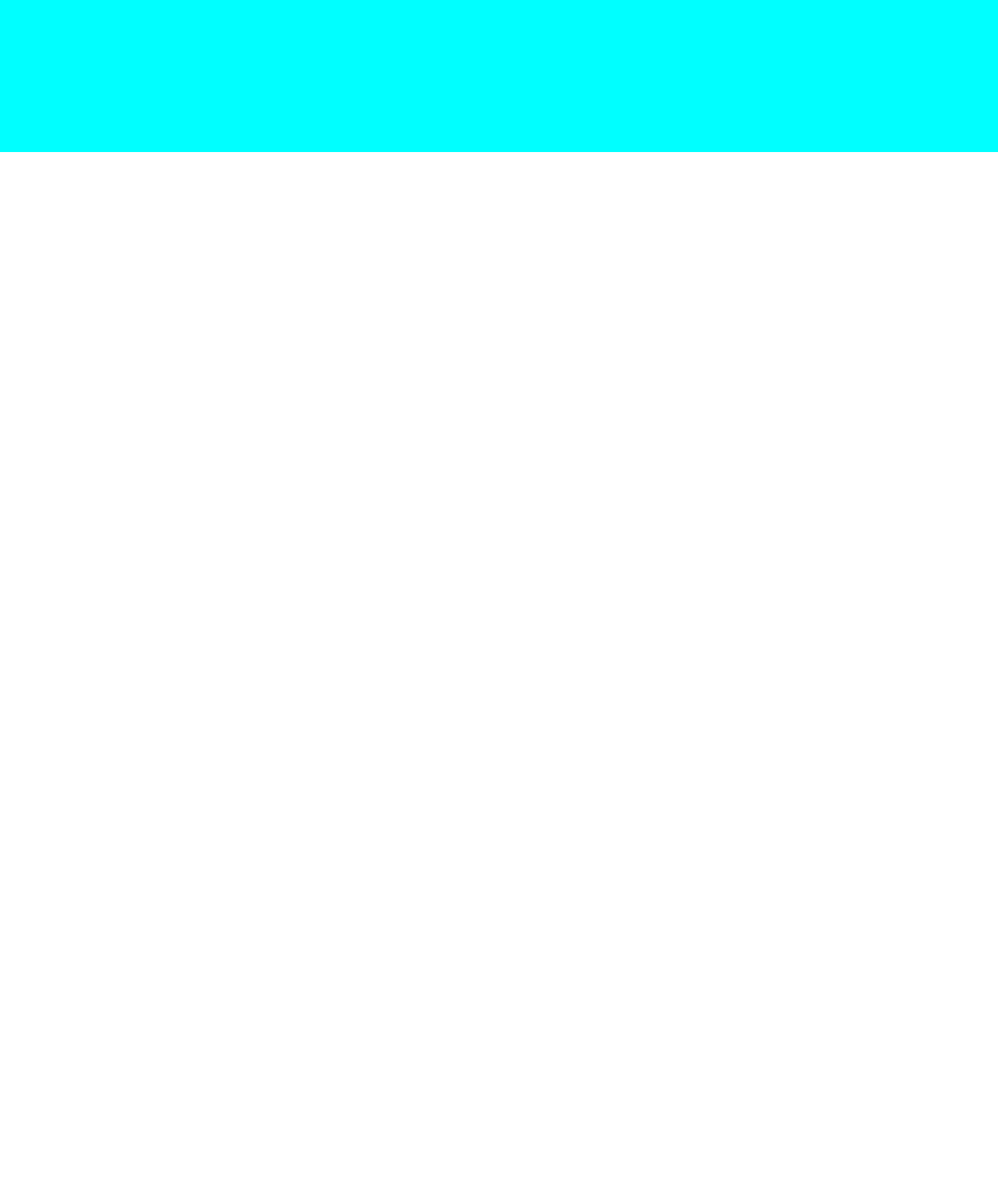
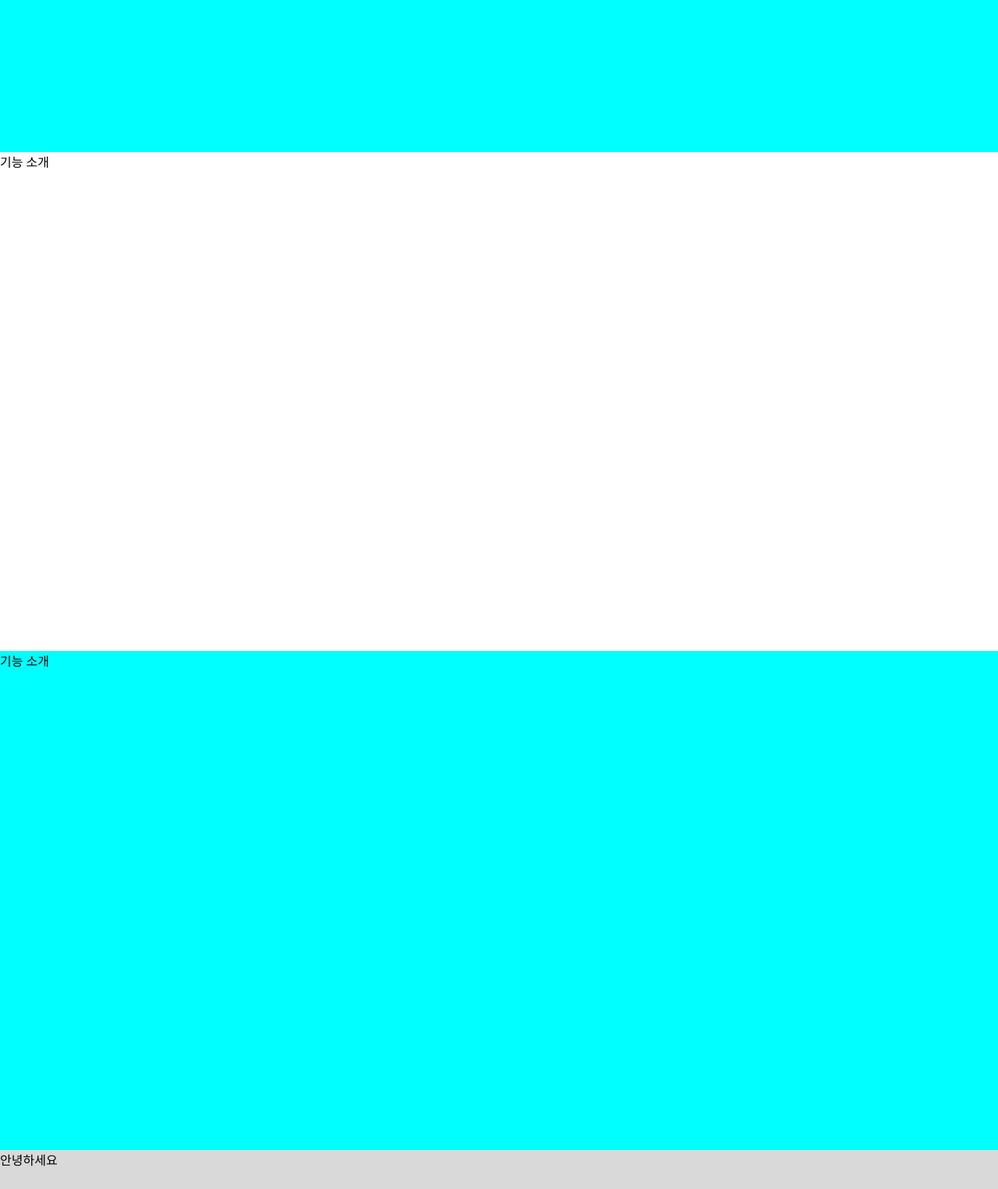
Before and after one commit to Like-lion-inha-Hackathon/nada_djagno, a Django app: page / in a window 1280 px wide. Shown: the part 2941-4466 px from the top of the page at 78% size. Before the commit the page ends 3136 px from the top, so only its background shows below. Run offline with Django 3.2, Linux system fonts and the light colour scheme; some libraries are stand-ins or nearby versions.

Commit message:
03_2027_이승찬
css폴더

```diff
--- a/static/css/users/intro.css
+++ b/static/css/users/intro.css
@@ -76,3 +76,25 @@
   height: 80vh;
   background-color: aqua;
 }
+.index_six {
+  width: 100%;
+  height: 80vh;
+  background-color: white;
+}
+.index_seven {
+  width: 100%;
+  height: 80vh;
+  background-color: aqua;
+}
+.footer {
+  width: 100%;
+  height: 50px;
+  display: flex;
+  justify-content: center;
+  align-items: center;
+}
+.footer_info {
+  width: 100%;
+  height: 50px;
+  background-color: rgba(128, 128, 128, 0.3);
+}
--- a/templates/intro.html
+++ b/templates/intro.html
@@ -44,6 +44,15 @@
 <div class="index_five">
     <span>기능 소개</span>
 </div>
+<div class="index_six">
+    <span>기능 소개</span>
+</div>
+<div class="index_seven">
+    <span>기능 소개</span>
+</div>
+<footer class="footer">
+    <div class="footer_info">안녕하세요</div>
+</footer>
 <script
     src="https://kit.fontawesome.com/4d118135bb.js"
     crossorigin="anonymous"
```
